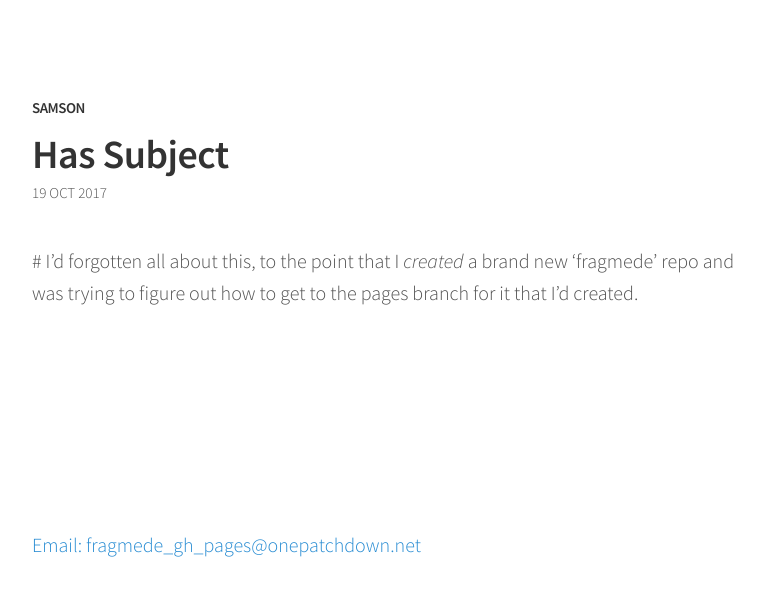
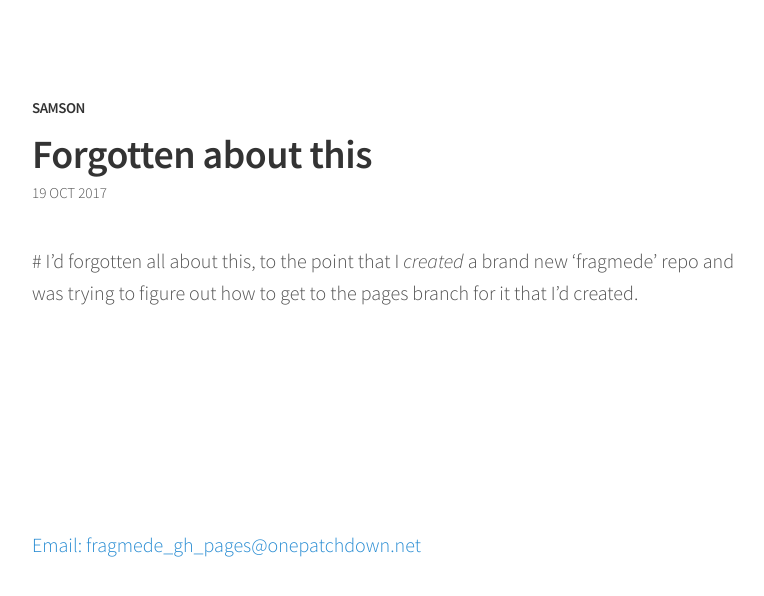
Before and after one commit to fragmede/fragmede.github.io, a Jekyll site: the page built from _posts/2017-10-19-has-subject.markdown, in a window 1280 px wide. Shown: the top 596 px of the page, without its empty margins (248-1012 px from the left). Built offline with Jekyll 4.4.1, drawn with Linux system fonts in a browser that asks for light colours; our own code applies the rules of GitHub Pages for plain Markdown files.

Commit message:
Add header.

```diff
--- a/_posts/2017-10-19-has-subject.markdown
+++ b/_posts/2017-10-19-has-subject.markdown
@@ -1,2 +1,8 @@
+---
+layout: post
+title: Forgotten about this
+date:   2017-10-19 08:30:00 PST
+categories: fragmede
+---
 #
 I'd forgotten all about this, to the point that I *created* a brand new 'fragmede' repo and was trying to figure out how to get to the pages branch for it that I'd created.
```
